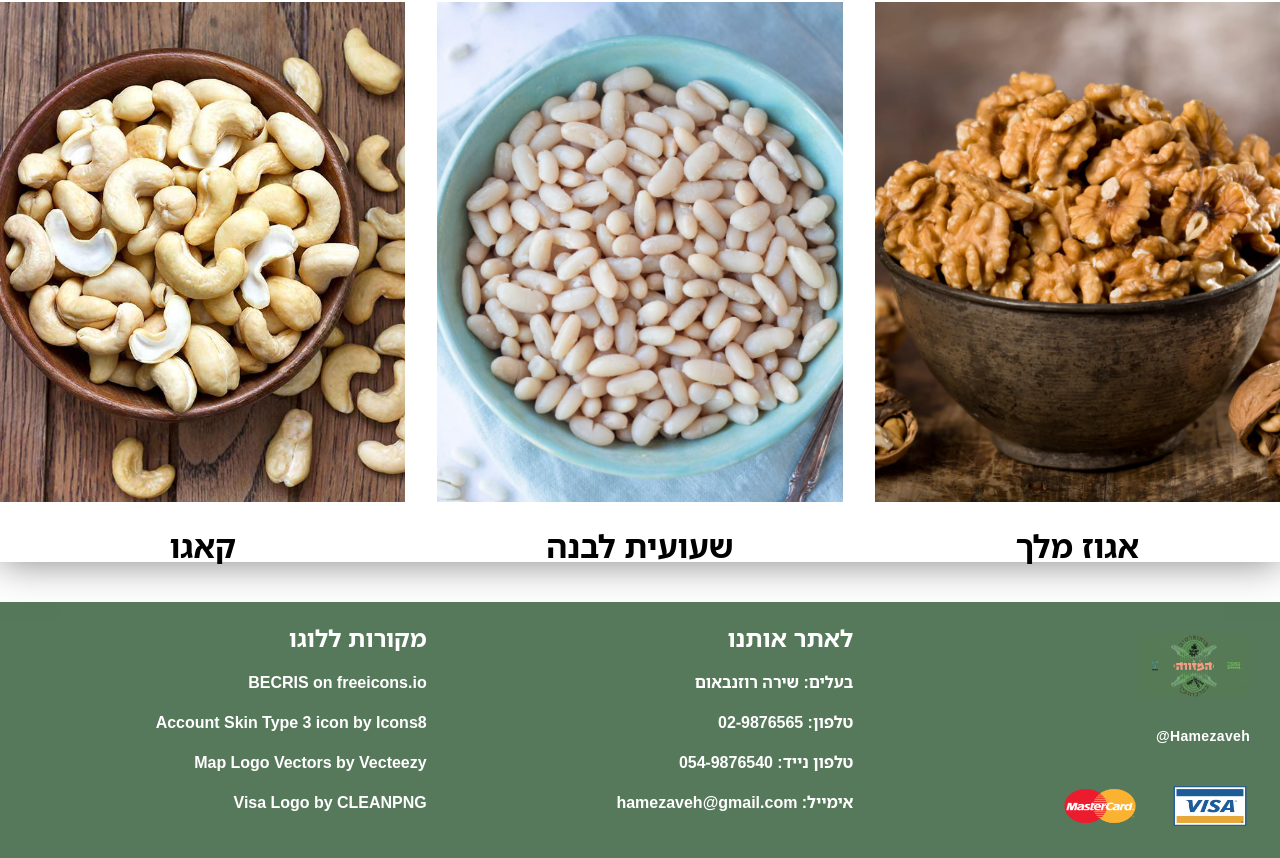
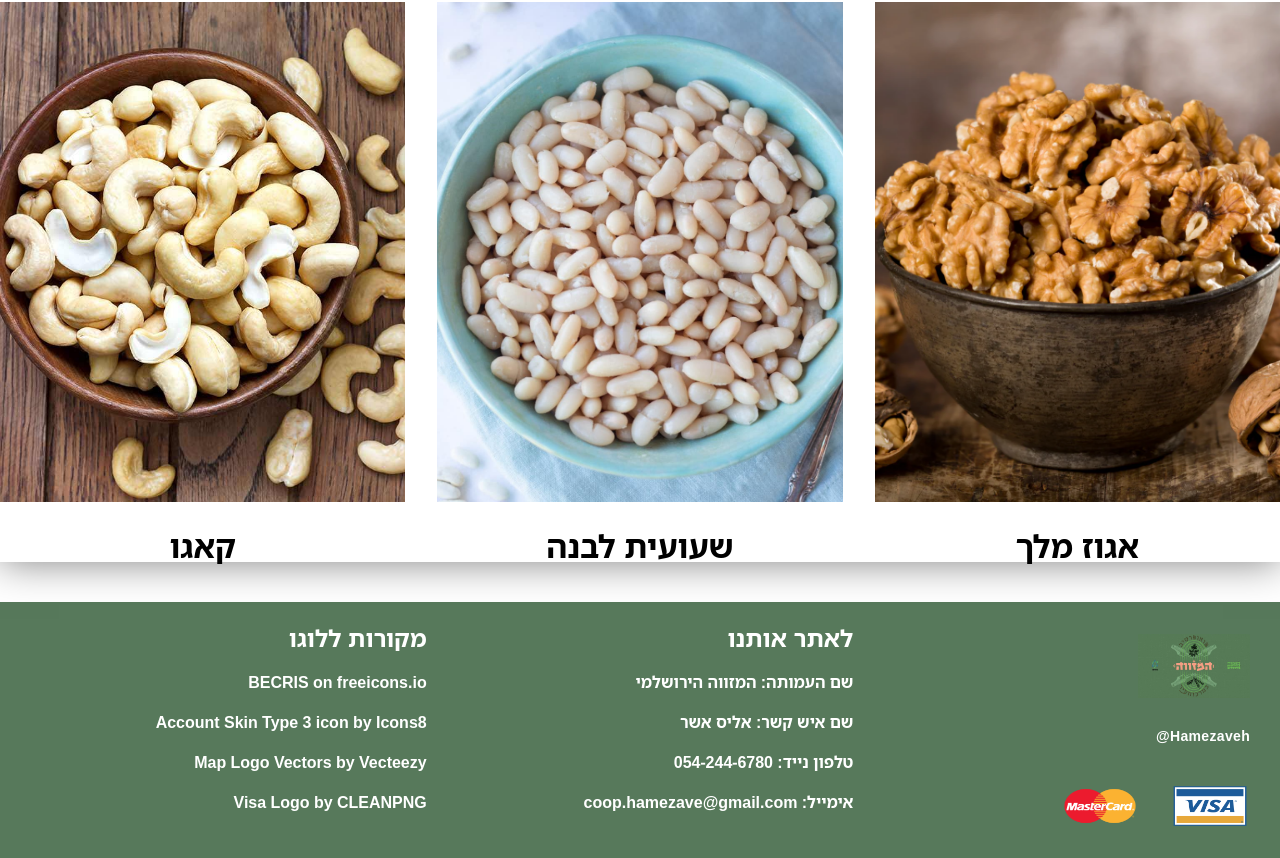
Before and after one commit to mohammadBelbesi/Hamezaveh, a React (Create React App) app: page / in a window 1280 px wide. Shown: the part 2894-3752 px from the top of the page. Built offline with nearby package versions, Linux system fonts and the light colour scheme; no server answers; the database is empty.

Commit message:
changin the data in the footer

```diff
--- a/src/components/homePage/Footer.js
+++ b/src/components/homePage/Footer.js
@@ -17,10 +17,10 @@ const Footer = () => {
         <div className='my-font text-black text-center mb-6'>
         <h2 className='my-font text-2xl text-black mb-4 text-right gap-4'>לאתר אותנו</h2>
             <div className='my-font text-right text-base flex flex-col gap-4'>
-                <p className='gap-4'>בעלים: שירה רוזנבאום</p>
-                <p className='gap-4'>טלפון: 02-9876565</p>
-                <p className='gap-4'>טלפון נייד: 054-9876540</p>
-                <p className='gap-4'>אימייל: hamezaveh@gmail.com</p>
+                <p className='gap-4'>שם העמותה: המזווה הירושלמי</p>
+                <p className='gap-4'>שם איש קשר: אליס אשר</p>
+                <p className='gap-4'>טלפון נייד: 054-244-6780</p>
+                <p className='gap-4'>אימייל: coop.hamezave@gmail.com</p>
             </div>
         </div>
         <div className='my-font text-black text-center mb-6'>
```
